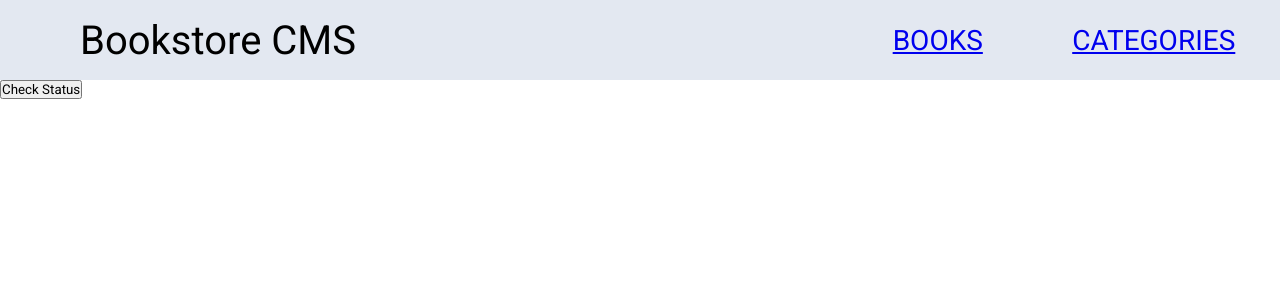
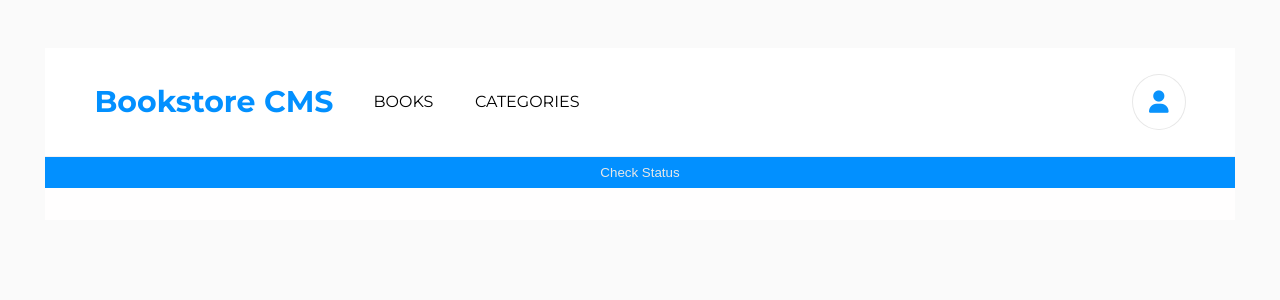
Before and after one commit to demix007/bookstore-app, a React (Create React App) app: page /categories in a window 1280 px wide. Shown: the top 300 px of the page. Built offline with nearby package versions, Linux system fonts and the light colour scheme.

Commit message:
add styling to the app

```diff
--- a/public/index.html
+++ b/public/index.html
@@ -15,6 +15,7 @@
       user's mobile device or desktop. See https://developers.google.com/web/fundamentals/web-app-manifest/
     -->
     <link rel="manifest" href="%PUBLIC_URL%/manifest.json" />
+    <script src="https://kit.fontawesome.com/4b8fe0d7fd.js" crossorigin="anonymous"></script>
     <!--
       Notice the use of %PUBLIC_URL% in the tags above.
       It will be replaced with the URL of the `public` folder during the build.
--- a/src/components/BookForm.js
+++ b/src/components/BookForm.js
@@ -29,12 +29,13 @@ const BookForm = () => {
 
   return (
     <div className="form-container">
+      <h2 className="form-header">ADD NEW BOOK</h2>
       <form className="form">
         <input
           name="title"
           type="text"
           value={title}
-          className="title-input"
+          className="form-input"
           placeholder="Book Title"
           onChange={getTitle}
         />
@@ -43,14 +44,14 @@ const BookForm = () => {
           name="author"
           type="text"
           value={author}
-          className="title-input"
+          className="form-input"
           placeholder="Book Author"
           onChange={getAuthor}
         />
 
         <button
           type="button"
-          className="addBook-input"
+          className="addBook-button"
           onClick={addBookHandler}
         >
           Add book
--- a/src/components/BookList.js
+++ b/src/components/BookList.js
@@ -13,15 +13,19 @@ const BookList = () => {
   }, [dispatch]);
 
   return (
-    <div className="book_details">
+    <div className="book-div">
+      <div className="book-details">
         {books?.map((book) => (
           <Book
             title={book.title}
             author={book.author}
             id={book.id}
             key={book.id}
+            percent={book.percent}
+            chapter={book.chapter}
           />
         ))}
+      </div>
       <BookForm />
     </div>
   );
--- a/src/components/Categories.js
+++ b/src/components/Categories.js
@@ -6,20 +6,20 @@ const Categories = () => {
   const dispatch = useDispatch();
   const message = useSelector((state) => state.categories);
 
-  const buttonHandler = () => {
+  const statusButtonHandler = (e) => {
+    e.preventDefault();
     dispatch(checkStatus());
   };
   return (
     <div className="status-container">
-      <h1>{message}</h1>
       <button
-        type="button"
-        className="remove-button"
-        onClick={buttonHandler}
+        type="submit"
+        className="status-button"
+        onClick={statusButtonHandler}
       >
         Check Status
       </button>
-
+      <h1 className="status-message">{message}</h1>
     </div>
   );
 };
--- a/src/components/Navbar.js
+++ b/src/components/Navbar.js
@@ -3,6 +3,7 @@ import { Link } from 'react-router-dom';
 
 const Navbar = () => (
   <nav className="nav">
+    <div className="nav-items">
       <h1 className="app-header"> Bookstore CMS </h1>
       <ul className="menu">
         <li>
@@ -12,6 +13,10 @@ const Navbar = () => (
           <Link to="/categories">CATEGORIES</Link>
         </li>
       </ul>
+    </div>
+    <button type="button" className="user-profile-button">
+      <i className="fa-solid fa-user user-profile-icon" />
+    </button>
   </nav>
 );
 
--- a/src/index.css
+++ b/src/index.css
@@ -1,57 +1,252 @@
-@import url('https://fonts.googleapis.com/css2?family=Roboto:wght@300;400;500;700&display=swap');
+@import url('https://fonts.googleapis.com/css2?family=Montserrat:wght@400;700&family=Roboto+Slab:wght@300;700&display=swap');
 
 * {
   margin: 0;
   padding: 0;
   box-sizing: border-box;
-  font-family: 'Roboto', sans-serif;
+}
+
+#root {
+  min-height: 100vh;
+  background-color: #fafafa;
+  padding-top: 3rem;
+  padding-bottom: 5rem;
 }
 
 html,
-body,
-.main-App {
+body {
   min-height: 100vh;
 }
 
-.main-App {
-  margin-inline-start: 5rem;
+.main-app {
+  background-color: rgb(200, 191, 191);
+  width: 93%;
+  margin-inline-start: auto;
+  margin-inline-end: auto;
 }
 
 .app-content {
-  min-height: 80vh;
+  background-color: #fffefe;
 }
 
 .nav {
   display: flex;
-  background-color: rgb(227, 232, 241);
+  align-items: center;
+  background-color: #fff;
   justify-content: space-between;
+  border-bottom: solid 1px #f5f1f1;
+  padding: 1.6rem 3.1rem;
+}
+
+.nav-items {
+  column-gap: 2.5rem;
+  display: flex;
   align-items: center;
-  height: 10vh;
-  padding-left: 5rem;
+  font-family: 'Montserrat', Arial, Helvetica, sans-serif;
+}
+
+.app-header {
+  font-size: 1.875rem;
+  font-weight: 700;
+  color: #0290ff;
 }
 
 .menu {
   display: flex;
-  justify-content: space-around;
+  justify-content: space-between;
+  column-gap: 2.6rem;
   list-style-type: none;
-  width: 27rem;
-  font-size: 1.75rem;
 }
 
-.book-details {
-  margin-bottom: 3rem;
+.user-profile-icon {
+  font-size: 1.4rem;
+  color: #0a93fc;
+}
+
+.user-profile-button {
+  background-color: rgb(255, 255, 255);
   padding: 1rem;
+  border: solid 1px #e8e8e8;
+  border-radius: 50%;
+}
+
+.form-Container {
+  width: 100%;
+  justify-content: space-between;
+  padding-top: 1rem;
+  border-top: 1px solid #e8e8e8;
+  padding-top: 1.5rem;
+  padding-bottom: 2rem;
+}
+
+.form {
+  display: flex;
+}
+
+.form-header {
+  font-family: 'Montserrat', Arial, Helvetica, sans-serif;
+  font-weight: 700;
+  font-size: 1.6rem;
+  margin-block-end: 1rem;
+  color: rgb(116, 114, 114);
+}
+
+a,
+a:visited {
+  text-decoration: none;
+  color: black;
+}
+
+.book-div {
+  display: flex;
+  flex-direction: column;
+  row-gap: 2rem;
+  padding: 2rem 3rem 4rem 3rem;
+}
+
+.book-container {
+  display: flex;
+  align-items: center;
+  background-color: white;
+  padding: 4rem 8rem;
+  justify-content: space-between;
+  border: 2px solid rgb(238, 237, 237);
+  margin-block-end: 1rem;
+}
+
+.bookInfo {
+
+}
+
+.book-title {
+  font-size: 1.8rem;
+  font-weight: 700;
+  font-family: 'Roboto Slab', Arial, Helvetica, sans-serif;
+}
+
+.book-author,
+.book-buttons {
+  font-size: 1rem;
+  font-family: 'Roboto Slab', Arial, Helvetica, sans-serif;
+  font-weight: 400;
+  margin-block-start: 0.2rem;
+}
+
+.book-buttons {
+  display: flex;
+  list-style: none;
+  column-gap: 10px;
+}
+
+.book-buttons button {
+  background-color: white;
+  border: none;
+}
+
+.book-text {
+  color: #4386bf;
+  font-size: 1.1rem;
+}
+
+.percentage-wheel {
+  height: 6rem;
+  width: 6rem;
+  margin-inline-end: 1.3rem;
+  border-radius: 50%;
+  border: 5px solid #0490fb;
+  border-left-color: #f7f5f5;
+  transform: rotate(45deg);
+}
+
+.completion-container {
+  display: flex;
+  flex-direction: column;
+}
+
+.percentage-symbol {
+  font-family: 'Montserrat', sans-serif;
+  font-size: 2.2rem;
+  font-weight: 500;
+}
+
+.completed-text {
+  font-size: 1;
+  font-family: 'Montserrat', sans-serif;
+  opacity: 0.6;
+}
+
+.currentChapter {
+  display: flex;
+  flex-direction: column;
+  row-gap: 1rem;
+}
+
+.chapter-header {
+  font-family: 'Roboto Slab', Arial, Helvetica, sans-serif;
+  font-size: 1.2rem;
+  opacity: 0.6;
+  font-weight: 400;
+}
+
+.chapter-number {
+  font-family: 'Roboto Slab', Arial, Helvetica, sans-serif;
+  font-size: 1.3rem;
+  font-weight: 500;
+  color: #000;
+  margin-block-start: 5rem;
+}
+
+.update-progress-btn {
+  background-color: #0290ff;
+  font-family: 'Roboto Slab', Arial, Helvetica, sans-serif;
+  font-size: 1rem;
+  font-weight: 400;
+  border: none;
+  border-radius: 3px;
+  color: white;
+  padding: 8px 24px;
+}
+
+.form-input {
+  padding: 12px;
+  border: 1px solid #e8e8e8;
+  border-radius: 4px;
+  width: 45%;
+}
+
+.author {
+  width: 30%;
 }
 
 .status-container {
   display: flex;
+  flex-direction: column;
 }
 
-.app-header {
-  font-size: 2.5rem;
-  font-weight: 400;
+.status-button {
+  padding: 0.5rem 1rem;
+  background-color: #0290ff;
+  color: #e8e8e8;
+  border: none;
 }
 
-.form {
-  padding: 1rem;
+.status-message {
+  font-weight: 900;
+  font-size: 1.5rem;
+  text-align: center;
+  margin-block-start: 2rem;
+  font-family: 'Montserrat', Arial, Helvetica, sans-serif;
 }
+
+.addBook-button {
+  width: 20%;
+  font-family: 'Roboto Slab', Arial, Helvetica, sans-serif;
+  font-size: 1.1rem;
+  font-weight: 700;
+  text-transform: uppercase;
+  color: #fff;
+  background-color: #068bf1;
+  padding: 12px;
+  border: none;
+  border-radius: 3px;
+}
--- a/src/redux/books/books.js
+++ b/src/redux/books/books.js
@@ -72,13 +72,18 @@ const deleteBook = createAsyncThunk(
 
 const bookReducer = (state = [], action) => {
   const bookList = [];
+  const chapter = ['Introduction', 'Chapter 5', 'Chapter 6', 'Chapter 9', 'Chapter 12'];
+  const percentageArray = [1, 40, 56, 70, 90];
   switch (action.type) {
     case FETCH_BOOK:
       action.data.forEach((item) => {
+        const indexChapter = Math.floor(Math.random() * percentageArray.length);
         const newbook = {
           id: item[0],
           title: item[1][0].title,
           author: item[1][0].author,
+          percent: percentageArray[indexChapter],
+          chapter: chapter[indexChapter],
         };
         bookList.push(newbook);
       });
```
Also changed, not shown: src/components/Book.js (+63 -13 lines). Lines whose indentation alone changed are shown as unchanged.
